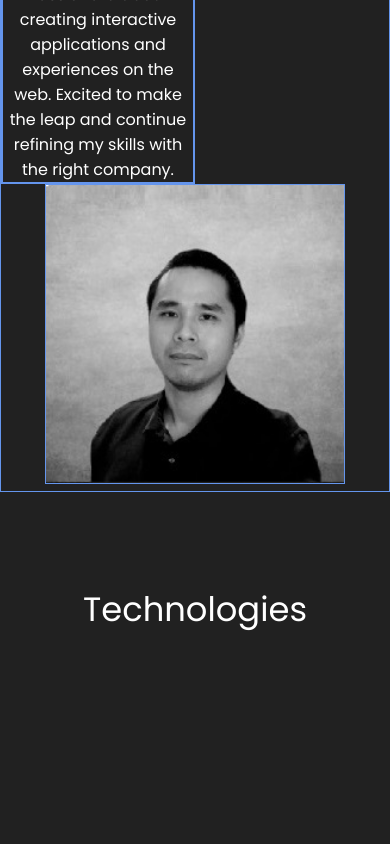
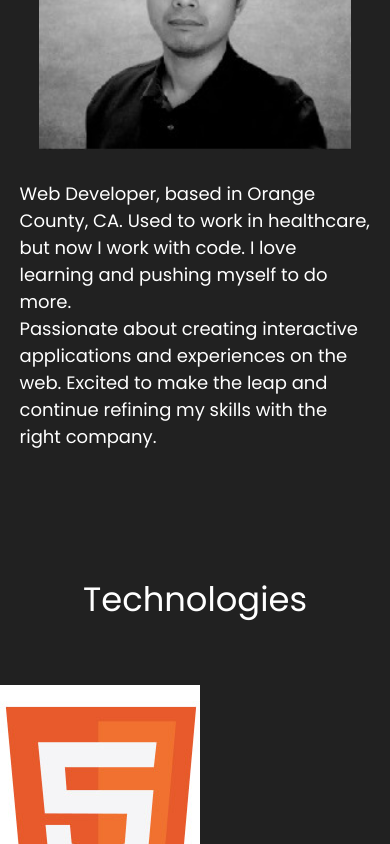
Before and after one commit to do-jonathan4/portfolio, a plain HTML site: page index.html in a window 390 px wide. Shown: the part 1156-2000 px from the top of the page. Drawn offline with Linux system fonts and the light colour scheme.

Commit message:
correct about, added icon img

```diff
--- a/index.html
+++ b/index.html
@@ -42,6 +42,7 @@
         </div>
         <div id="tech">
             <h1 class="">Technologies</h1>
+            <div class="container-tech"></div>
         </div>
         <div id="projects">
             <h1 class="">Projects</h1>
--- a/main.js
+++ b/main.js
@@ -1,14 +1,7 @@
-const home = document.getElementById('home')
-const about = document.getElementById('about')
-const tech = document.getElementById('tech')
-const projects = document.getElementById('projects')
-const contact = document.getElementById('contact')
-
 const toggleButton = document.querySelector('.toggle-button')
 const navbarLinks = document.querySelector('.navbar-links')
 const openingTag = document.querySelectorAll('.opening')
 const closingTag = document.getElementsByClassName('closing')
-const homeIntro = document
 
 window.addEventListener('scroll', () => {
   const header = document.querySelector('header')
@@ -21,3 +14,26 @@ toggleButton.addEventListener('click', () => {
 navbarLinks.addEventListener('click', () => {
   navbarLinks.classList.toggle('active')
 })
+
+const techIcons = [
+  'icon-1-HTML5.jpg',
+  'icon-1-CSS3.jpg',
+  'icon-1-Javascript.png',
+  'icon-1-Git.png',
+  'icon-1-DevTools.png',
+  'icon-1-Wireframing.png',
+  'icon-2-es6.png',
+  'icon-2-NPM.png',
+  'icon-2-OOP.png',
+  'icon-2-PostgreSQL.jpg',
+  'icon-2-Node.png',
+  'icon-2-APIIntegrations.png',
+  'icon-3-React.png',
+  'icon-3-Webpack.png'
+]
+techIcons.forEach(x => {
+  const containerTech = document.querySelector('.container-tech')
+  const iconImg = document.createElement('img')
+  iconImg.src = 'assets/icons/' + x
+  containerTech.append(iconImg)
+})
--- a/styles.css
+++ b/styles.css
@@ -14,14 +14,13 @@ body {
 /* CHANGE ME */
 #home, #about, #tech, #projects, #contact {
     min-height: 99vh;
-    text-align: center;
 }
 body div h1 {
-    padding-top: 70px;
-    /* padding: 70px 100px; */
+    padding: 60px;
     font-size: 4vh;
     text-decoration: none;
-    font-weight:normal
+    font-weight:normal;
+    text-align: center;
 }
 /* HEADER */
 header {
@@ -113,19 +112,22 @@ section #home p {
 section #home p span {
     color: cornflowerblue;
 }
-section #about div img {
+section #about .container {
+    display: flex;
+    flex-direction: row;
+    justify-content: space-around;
+}
+section #about .container div {
+    display: flex;
+    flex-direction: column;
+    justify-content: space-evenly;
+    line-height: 1.5;
+    font-size: large;
+    width: 50%;
+}
+section #about .container img {
     height: 300px;
     width: 300px;
-}
-section #about div div {
-    width: 50%;
-}
-section #about * {
-    border: 1px solid cornflowerblue;
-}
-section #about .container {
-    display: flex;
-    justify-content: space-between;
 }
 @media (max-width: 800px) {
     header {
@@ -174,6 +176,17 @@ section #about .container {
         font-size: 2rem;
     }
     section #about .container {
-        display: block;
+        display: flex;
+        flex-direction: column;
+        align-items: center;
+    }
+    section #about .container img {
+        order: 1;
+        width: 80%;
+    }
+    section #about .container div {
+        order: 2;
+        width: 90%;
+        margin-top: 30px;
     }
 }
```
